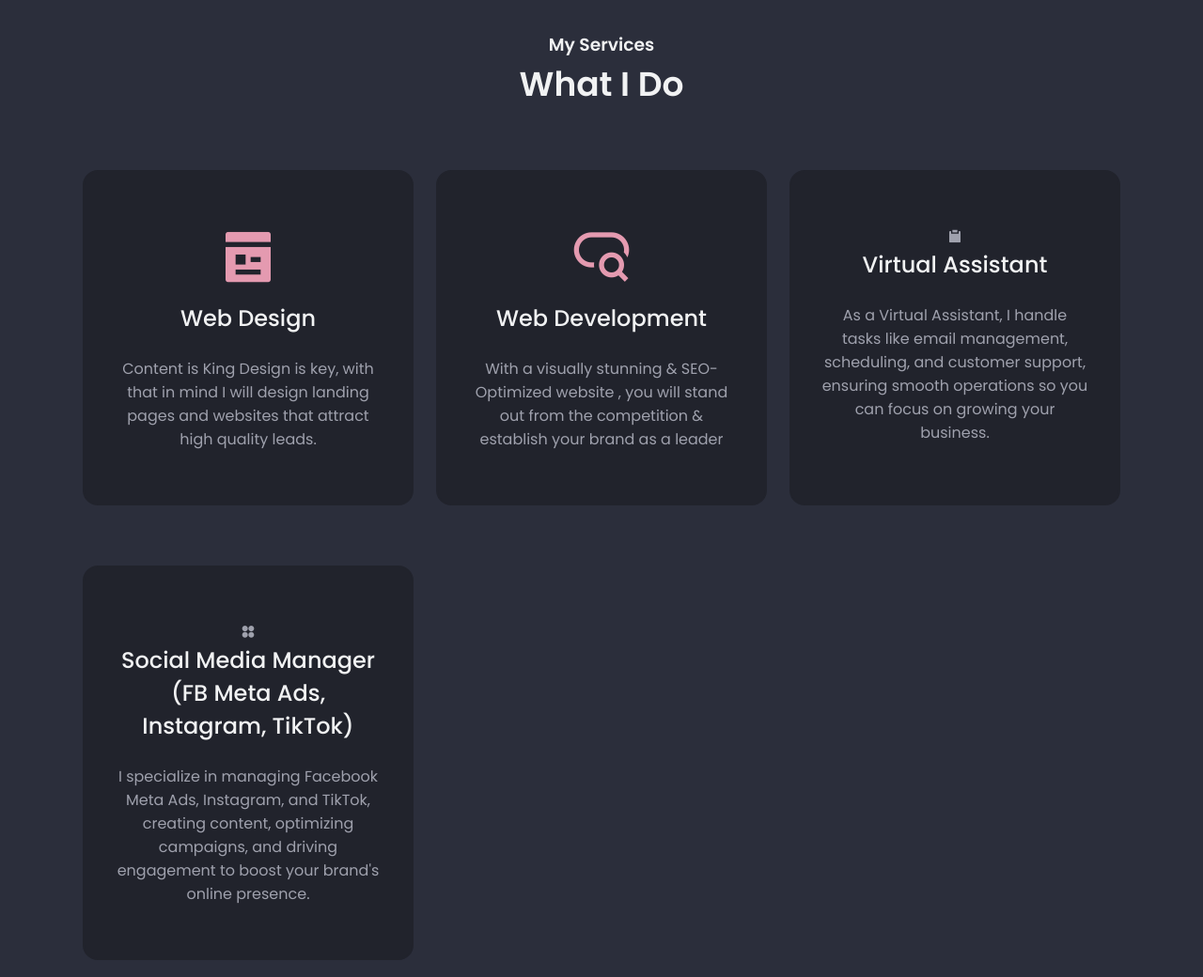
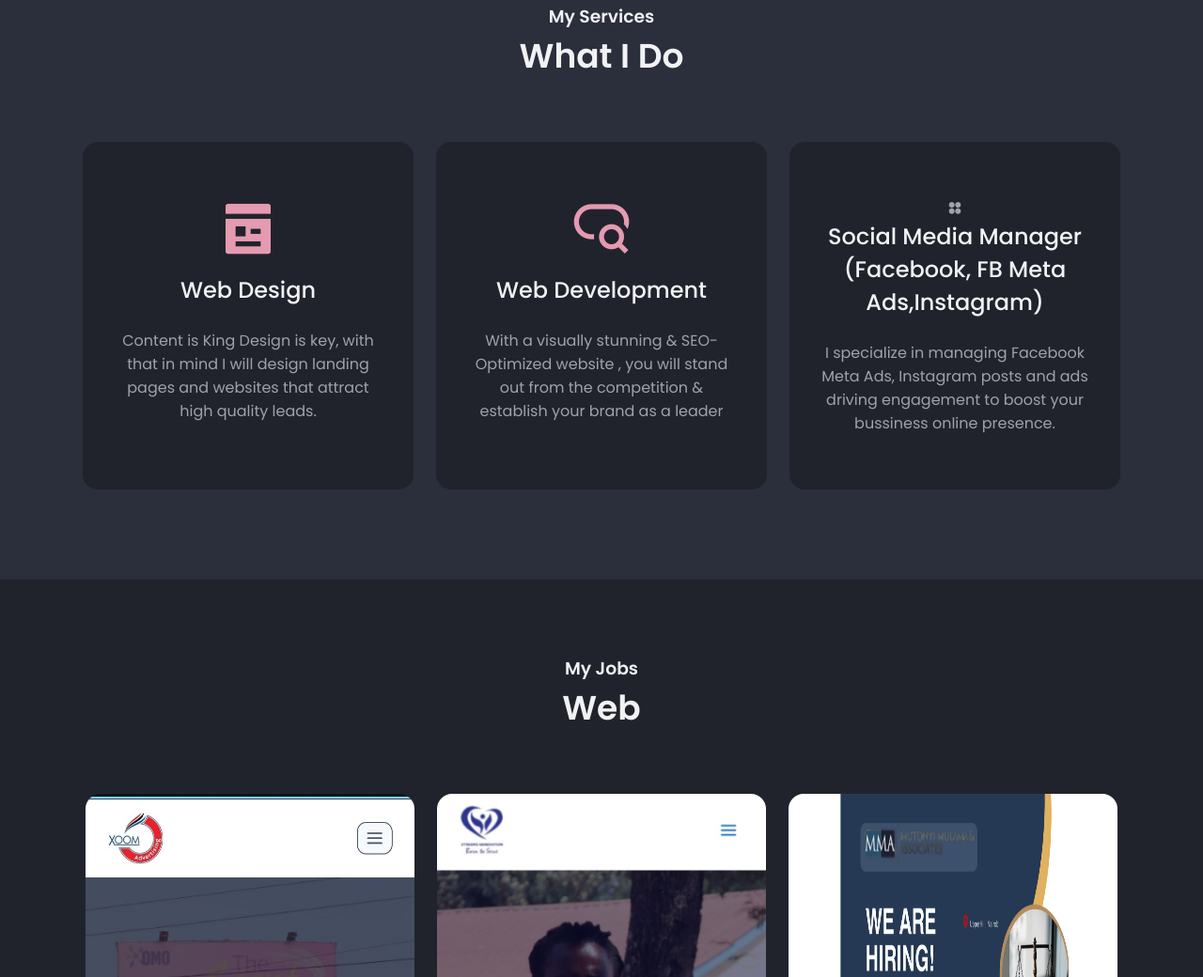
Before and after one commit to terken11/portfolio, a plain HTML site: page index.html in a window 1280 px wide. Shown: the part 1760-2800 px from the top of the page at 94% size. Drawn offline with nearby package versions, Linux system fonts and the light colour scheme.

Commit message:
Update index.html

```diff
--- a/index.html
+++ b/index.html
@@ -75,10 +75,10 @@
                             Hello, <span>I'm</span> </h3>
 
                             <h1 class="home__title">Gertrude</h1>
-                            <h3 class="home__education">Social Media Manager & Web Designer</h3>
+                            <h3 class="home__education"> Digital Marketing & Web Development</h3>
                             <p class="home__description">
-                                I'm a passionate Web Designer and Social Media Manager, <br>
-                                utilizing my expertise in driving organic traffic</p>
+                                I'm a passionate Digital Marketer and web developer, creating brand awareness online and converting leads! <br>
+                              I utilize my expertise in buildin mordern and engaging website experiences</p>
 
                      <a href="#contact" class="button">Let's Talk</a>
                     </div>
@@ -296,19 +296,13 @@
 
 </atricle>
 </atricle>
-         <atricle class="services__card">
-   <i class="ri-clipboard-fill"></i>
-    <h2 class="services__title">Virtual Assistant</h2>
-    <p class="services__description">
-       As a Virtual Assistant, I handle tasks like email management, scheduling, and customer support, ensuring smooth operations so you can focus on growing your business.  </p>
 
-</atricle>
         </atricle>
          <atricle class="services__card">
     <i class="ri-apps-2-fill"></i>
-    <h2 class="services__title">Social Media Manager (FB Meta Ads, Instagram, TikTok)</h2>
+    <h2 class="services__title">Social Media Manager (Facebook, FB Meta Ads,Instagram)</h2>
     <p class="services__description">
-      I specialize in managing Facebook Meta Ads, Instagram, and TikTok, creating content, optimizing campaigns, and driving engagement to boost your brand's online presence.   </p>
+      I specialize in managing Facebook Meta Ads, Instagram posts and ads driving engagement to boost your bussiness online presence.   </p>
 
 </atricle>
 
```
